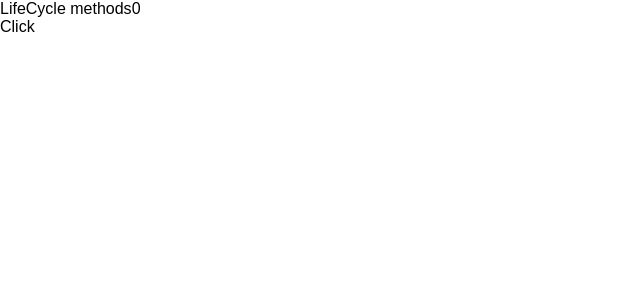
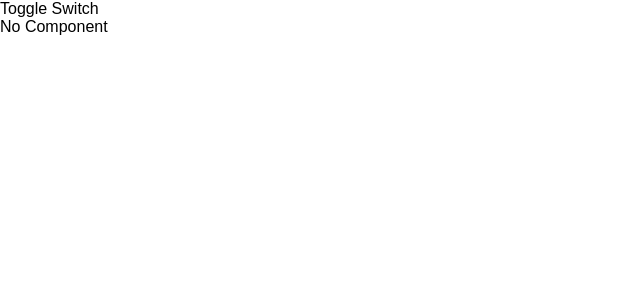
Before and after one commit to lexendx/React, a React (Create React App) app: page / in a window 1280 px wide. Shown: the top 300 px of the page, without its empty margins (0-640 px from the left). Built offline with nearby package versions, Linux system fonts and the light colour scheme.

Commit message:
describe the all three phases of function lifecycle

```diff
--- a/src/App.jsx
+++ b/src/App.jsx
@@ -15,7 +15,11 @@ import TodoWrapper from "./TodoApp/TodoWrapper";
 import RefExample from "./refc/RefExample";
 import UncontrolledForm from "./Components/forms/UncontrolledForm";
 import LifeCycle from "./LifeCycle/LifeCycle";
+import { useState } from "react";
 const App = ()=>{
+    let [toggle, setToggle]=useState(false);
+
+
 return(
     <div>
 <h1></h1>
@@ -34,7 +38,8 @@ return(
 {/* <TodoWrapper/> */}
 {/* <RefExample/> */}
 {/* <UncontrolledForm/> */}
-  <LifeCycle/>
+<button onClick={()=>setToggle(!toggle)}>Toggle Switch</button>
+{toggle?<LifeCycle/>: <h1>No Component</h1>}
     </div>
 );
 
```
